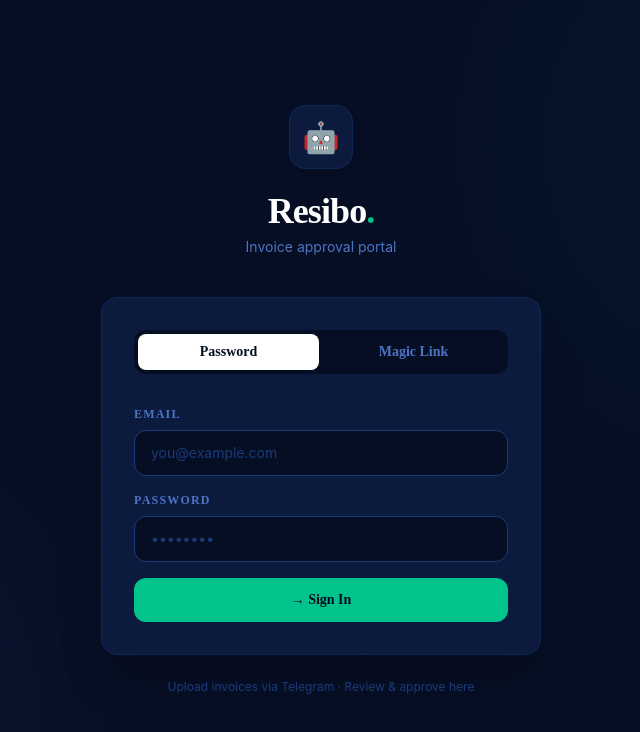
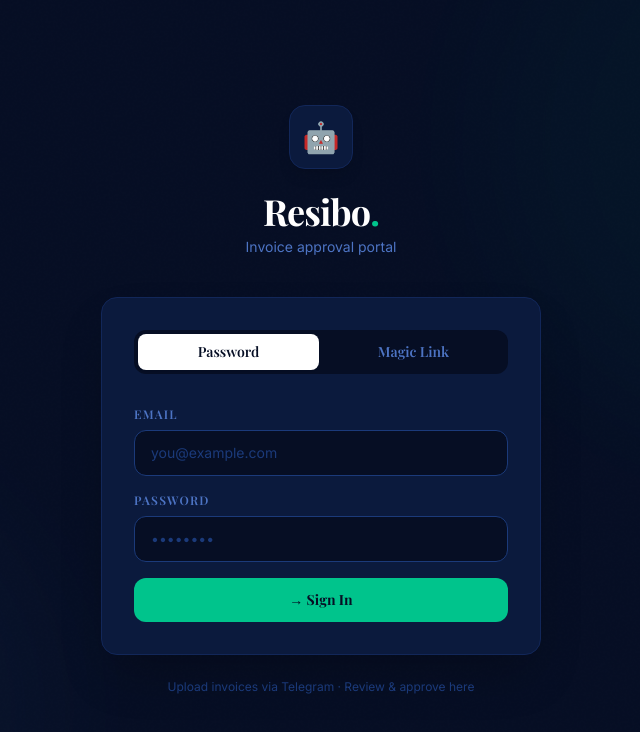
Before and after one commit to hatwat/resibo-robo-web, a React (Vite) app: page / in a window 1280 px wide. Shown: the top 732 px of the page, without its empty margins (319-959 px from the left). Built offline with nearby package versions, Linux system fonts and the light colour scheme; no server answers.

Commit message:
fix: move @import before @tailwind in index.css

```diff
--- a/src/index.css
+++ b/src/index.css
@@ -1,9 +1,8 @@
+@import url('https://fonts.googleapis.com/css2?family=Playfair+Display:wght@400;600;700&family=Inter:wght@300;400;500;600;700&family=DM+Mono:wght@400;500&display=swap');
+
 @tailwind base;
 @tailwind components;
 @tailwind utilities;
-
-/* Import fonts */
-@import url('https://fonts.googleapis.com/css2?family=Playfair+Display:wght@400;600;700&family=Inter:wght@300;400;500;600;700&family=DM+Mono:wght@400;500&display=swap');
 
 @layer base {
   * {
@@ -80,20 +79,10 @@
 }
 
 /* Custom scrollbar */
-::-webkit-scrollbar {
-  width: 6px;
-  height: 6px;
-}
-::-webkit-scrollbar-track {
-  background: transparent;
-}
-::-webkit-scrollbar-thumb {
-  background: #adc1ef;
-  border-radius: 3px;
-}
-::-webkit-scrollbar-thumb:hover {
-  background: #7a9add;
-}
+::-webkit-scrollbar { width: 6px; height: 6px; }
+::-webkit-scrollbar-track { background: transparent; }
+::-webkit-scrollbar-thumb { background: #adc1ef; border-radius: 3px; }
+::-webkit-scrollbar-thumb:hover { background: #7a9add; }
 
 /* Smooth card removal animation */
 .invoice-card-exit {
```
